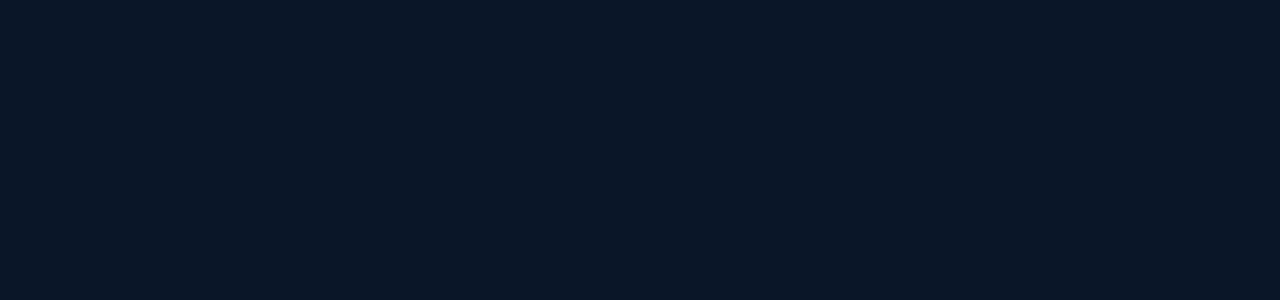
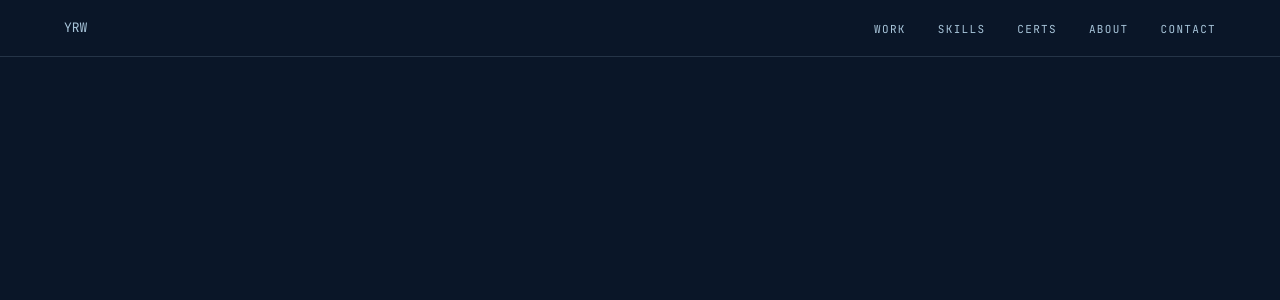
Before and after one commit to yayanrw/yayan-portfolio, a Next.js app: page / in a window 1280 px wide. Shown: the top 300 px of the page. Built offline with nearby package versions, Linux system fonts and the light colour scheme.

Commit message:
feat: add fixed Nav with scroll blur and mobile menu

```diff
--- a/app/globals.css
+++ b/app/globals.css
@@ -146,3 +146,121 @@
     scroll-behavior: auto;
   }
 }
+
+/* Navigation */
+.nav {
+  position: fixed;
+  top: 0;
+  width: 100%;
+  padding: var(--space-4) clamp(24px, 5vw, 80px);
+  display: flex;
+  justify-content: space-between;
+  align-items: center;
+  z-index: 100;
+  transition: background 200ms ease, backdrop-filter 200ms ease;
+}
+
+.nav.scrolled {
+  background: rgba(10, 22, 40, 0.85);
+  backdrop-filter: blur(12px);
+}
+
+.nav-logo {
+  font-family: var(--font-mono), monospace;
+  font-size: 13px;
+  color: var(--color-data);
+  text-decoration: none;
+}
+
+.nav-links {
+  display: flex;
+  gap: var(--space-6);
+  list-style: none;
+}
+
+@media (max-width: 639px) {
+  .nav-links {
+    display: none;
+  }
+}
+
+.nav-link {
+  font-family: var(--font-mono), monospace;
+  font-size: 11px;
+  letter-spacing: 0.12em;
+  text-transform: uppercase;
+  color: var(--color-data);
+  text-decoration: none;
+  padding-bottom: 4px;
+  border-bottom: 2px solid transparent;
+  transition: color 150ms ease, border-color 150ms ease;
+}
+
+.nav-link:hover {
+  color: var(--color-white);
+}
+
+.nav-link:focus-visible {
+  outline: 2px solid var(--color-purple);
+  outline-offset: 4px;
+  border-radius: 2px;
+}
+
+.nav-link.active {
+  color: var(--color-white);
+  border-bottom-color: var(--color-purple);
+}
+
+/* Mobile menu toggle */
+.nav-toggle {
+  display: none;
+  background: none;
+  border: none;
+  font-family: var(--font-mono), monospace;
+  font-size: 11px;
+  letter-spacing: 0.12em;
+  text-transform: uppercase;
+  color: var(--color-data);
+  cursor: pointer;
+  padding: 0;
+}
+
+.nav-toggle:focus-visible {
+  outline: 2px solid var(--color-purple);
+  outline-offset: 4px;
+  border-radius: 2px;
+}
+
+@media (max-width: 639px) {
+  .nav-toggle {
+    display: block;
+  }
+}
+
+.nav-menu {
+  display: flex;
+  flex-direction: column;
+  gap: var(--space-3);
+  position: absolute;
+  top: 100%;
+  left: 0;
+  right: 0;
+  background: rgba(10, 22, 40, 0.95);
+  backdrop-filter: blur(12px);
+  padding: 0 clamp(24px, 5vw, 80px);
+  border-bottom: 1px solid var(--divider);
+  max-height: 0;
+  overflow: hidden;
+  transition: max-height 200ms ease, padding 200ms ease;
+}
+
+.nav-menu.open {
+  max-height: 500px;
+  padding: var(--space-4) clamp(24px, 5vw, 80px);
+}
+
+.nav-menu .nav-link {
+  display: block;
+  padding-bottom: 0;
+  border-bottom: none;
+}
--- a/app/layout.tsx
+++ b/app/layout.tsx
@@ -1,6 +1,7 @@
 import type { Metadata } from 'next'
 import { instrumentSerif, geist, jetbrainsMono } from './fonts'
 import './globals.css'
+import Nav from '@/components/Nav'
 
 export const metadata: Metadata = {
   title: 'Yayan Rahmat Wijaya — Full-stack Engineer',
@@ -22,6 +23,7 @@
         <a href="#main" className="sr-only focus:not-sr-only">
           Skip to main content
         </a>
+        <Nav />
         {children}
       </body>
     </html>
--- /dev/null
+++ b/components/Nav.tsx
@@ -0,0 +1,102 @@
+'use client'
+import { useEffect, useState } from 'react'
+import Link from 'next/link'
+
+const NAV_LINKS = [
+  { label: 'Work', href: '#work' },
+  { label: 'Skills', href: '#skills' },
+  { label: 'Certs', href: '#certs' },
+  { label: 'About', href: '#about' },
+  { label: 'Contact', href: '#contact' },
+]
+
+export default function Nav() {
+  const [scrolled, setScrolled] = useState(false)
+  const [menuOpen, setMenuOpen] = useState(false)
+  const [activeSection, setActiveSection] = useState('')
+
+  useEffect(() => {
+    const handleScroll = () => {
+      setScrolled(window.scrollY > 0)
+    }
+
+    window.addEventListener('scroll', handleScroll, { passive: true })
+    return () => window.removeEventListener('scroll', handleScroll)
+  }, [])
+
+  useEffect(() => {
+    const observer = new IntersectionObserver(
+      (entries) => {
+        entries.forEach((entry) => {
+          if (entry.isIntersecting) {
+            setActiveSection(entry.target.id)
+          }
+        })
+      },
+      { threshold: 0.3 }
+    )
+
+    NAV_LINKS.forEach((link) => {
+      const el = document.getElementById(link.href.slice(1))
+      if (el) observer.observe(el)
+    })
+
+    return () => observer.disconnect()
+  }, [])
+
+  const handleMenuClick = () => {
+    setMenuOpen(false)
+  }
+
+  return (
+    <nav className={`nav${scrolled ? ' scrolled' : ''}`}>
+      <a href="#hero" className="nav-logo">
+        YRW
+      </a>
+
+      {/* Desktop links */}
+      <ul className="nav-links" role="list">
+        {NAV_LINKS.map((link) => (
+          <li key={link.href}>
+            <Link
+              href={link.href}
+              className={`nav-link${activeSection === link.href.slice(1) ? ' active' : ''}`}
+            >
+              {link.label}
+            </Link>
+          </li>
+        ))}
+      </ul>
+
+      {/* Mobile toggle */}
+      <button
+        className="nav-toggle"
+        onClick={() => setMenuOpen((prev) => !prev)}
+        aria-expanded={menuOpen}
+        aria-controls="mobile-menu"
+        aria-label={menuOpen ? 'Close menu' : 'Open menu'}
+      >
+        [ {menuOpen ? 'CLOSE' : 'MENU'} ]
+      </button>
+
+      {/* Mobile dropdown */}
+      <div
+        id="mobile-menu"
+        className={`nav-menu${menuOpen ? ' open' : ''}`}
+        aria-hidden={!menuOpen}
+      >
+        {NAV_LINKS.map((link) => (
+          <Link
+            key={link.href}
+            href={link.href}
+            className="nav-link"
+            onClick={handleMenuClick}
+            tabIndex={menuOpen ? 0 : -1}
+          >
+            {link.label}
+          </Link>
+        ))}
+      </div>
+    </nav>
+  )
+}
```
